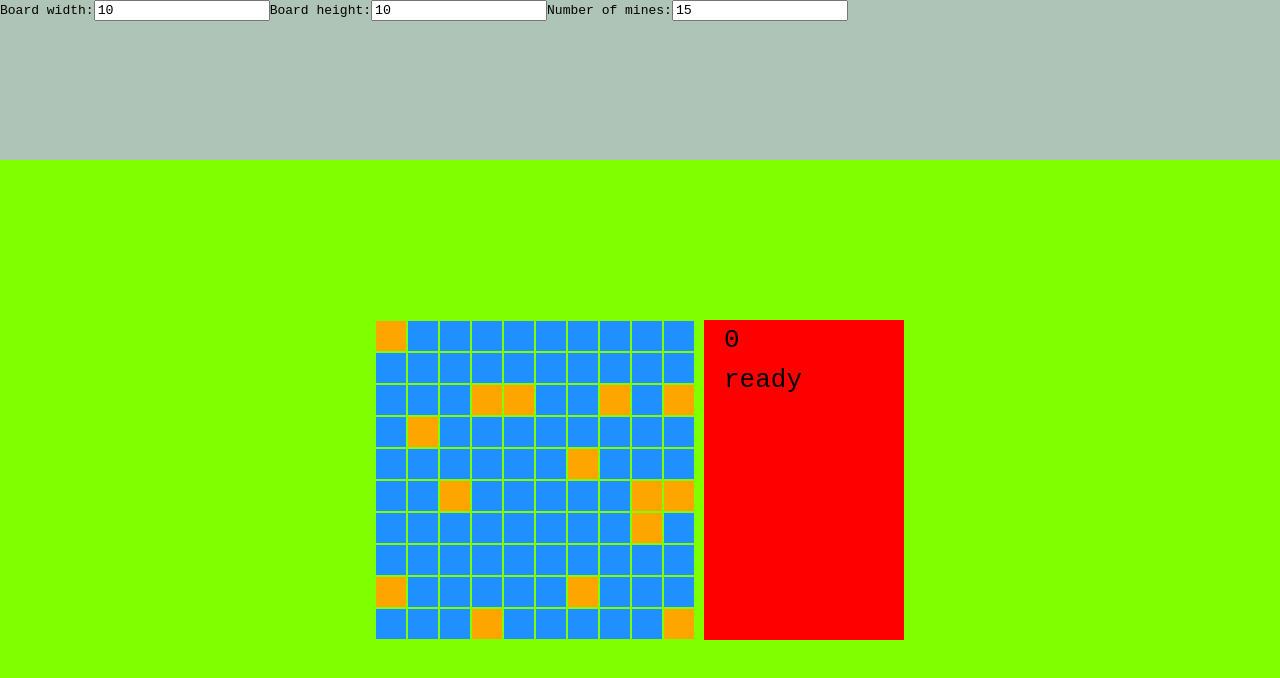
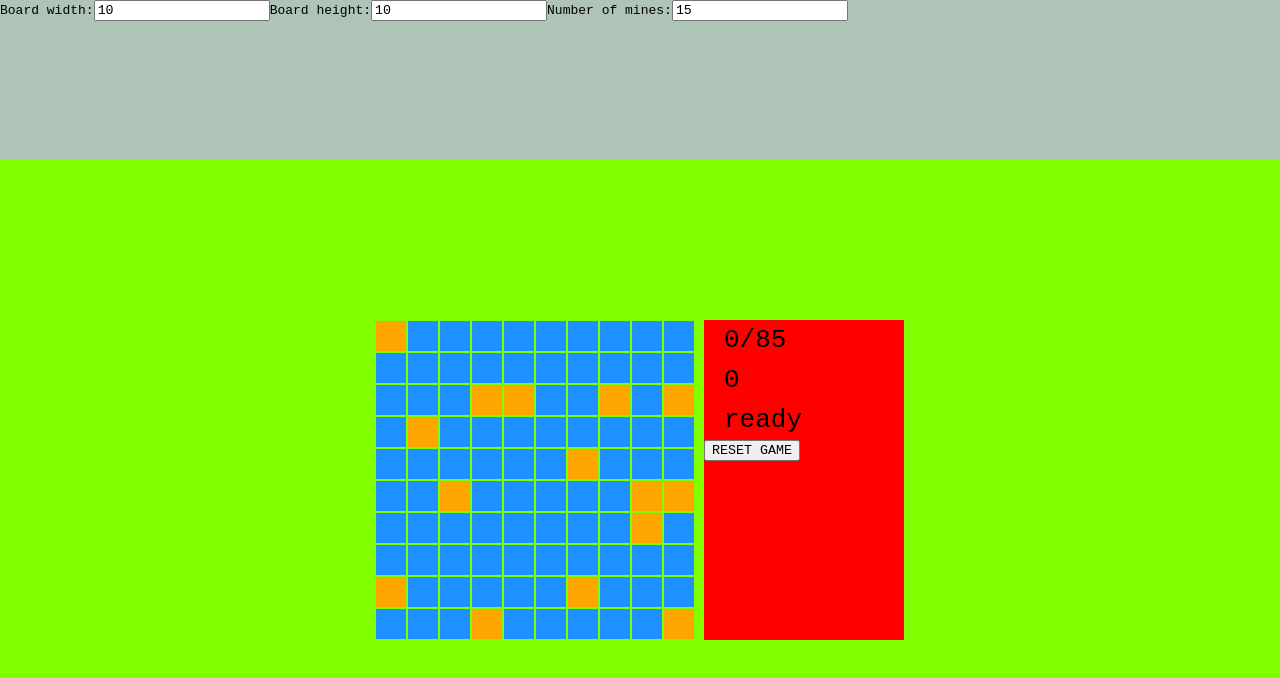
Before and after one commit to koshonson/minesweeper, a React (Vite) app: page / in a window 1280 px wide. Shown: the top 678 px of the page. Built offline with nearby package versions, Linux system fonts and the light colour scheme.

Commit message:
hooked in more stats and reset control into ControlPanel

```diff
--- a/src/components/ControlPanel.jsx
+++ b/src/components/ControlPanel.jsx
@@ -1,12 +1,15 @@
 import React from 'react';
 
-export const ControlPanel = ({ settings, gameStatus, time }) => {
-  const { height } = settings;
+export const ControlPanel = ({ settings, gameStatus, time, controls, explored }) => {
+  const { height, width, numMines } = settings;
+  const explorable = height * width - numMines;
 
   return (
     <div className='game-display' style={{ height: `calc(32px * ${height})` }}>
+      <div className='timer'>{explored + '/' + explorable}</div>
       <div className='timer'>{time}</div>
       <div className='timer'>{gameStatus}</div>
+      <button onClick={controls.resetGame}>RESET GAME</button>
     </div>
   );
 };
--- a/src/components/GameBoard.jsx
+++ b/src/components/GameBoard.jsx
@@ -12,10 +12,10 @@ export const GameBoard = ({ settings, gameStatus, setGame }) => {
   const { width } = settings;
   const cellGraph = generateBoard(settings);
 
+  const [explored, setExplored] = useState(0);
   const [board, dispatch] = useMinesweeper(cellGraph);
   const { time, setTimer, resetTime } = useTimer();
   const controls = useGameControls(setGame, setTimer, resetTime);
-  const [explored, setExplored] = useState(0);
 
   useEffect(() => {
     console.log('re-rendering');
@@ -25,7 +25,9 @@ export const GameBoard = ({ settings, gameStatus, setGame }) => {
   useEffect(() => {
     setExplored(board.filter(c => c.explored).length);
     const explorable = board.length - settings.numMines;
-    if (explorable === explored) controls.gameWon();
+    if (explorable === explored && gameStatus === 'game-on') {
+      controls.gameWon();
+    }
   }, [board, explored]);
 
   const renderCells = (board, dispatch) => {
@@ -46,7 +48,13 @@ export const GameBoard = ({ settings, gameStatus, setGame }) => {
       <div className='game-board' style={{ gridTemplateColumns: `repeat(${width}, auto)` }}>
         {renderCells(board, dispatch)}
       </div>
-      <ControlPanel settings={settings} gameStatus={gameStatus} time={time} />
+      <ControlPanel
+        settings={settings}
+        gameStatus={gameStatus}
+        time={time}
+        controls={controls}
+        explored={explored}
+      />
     </main>
   );
 };
```
